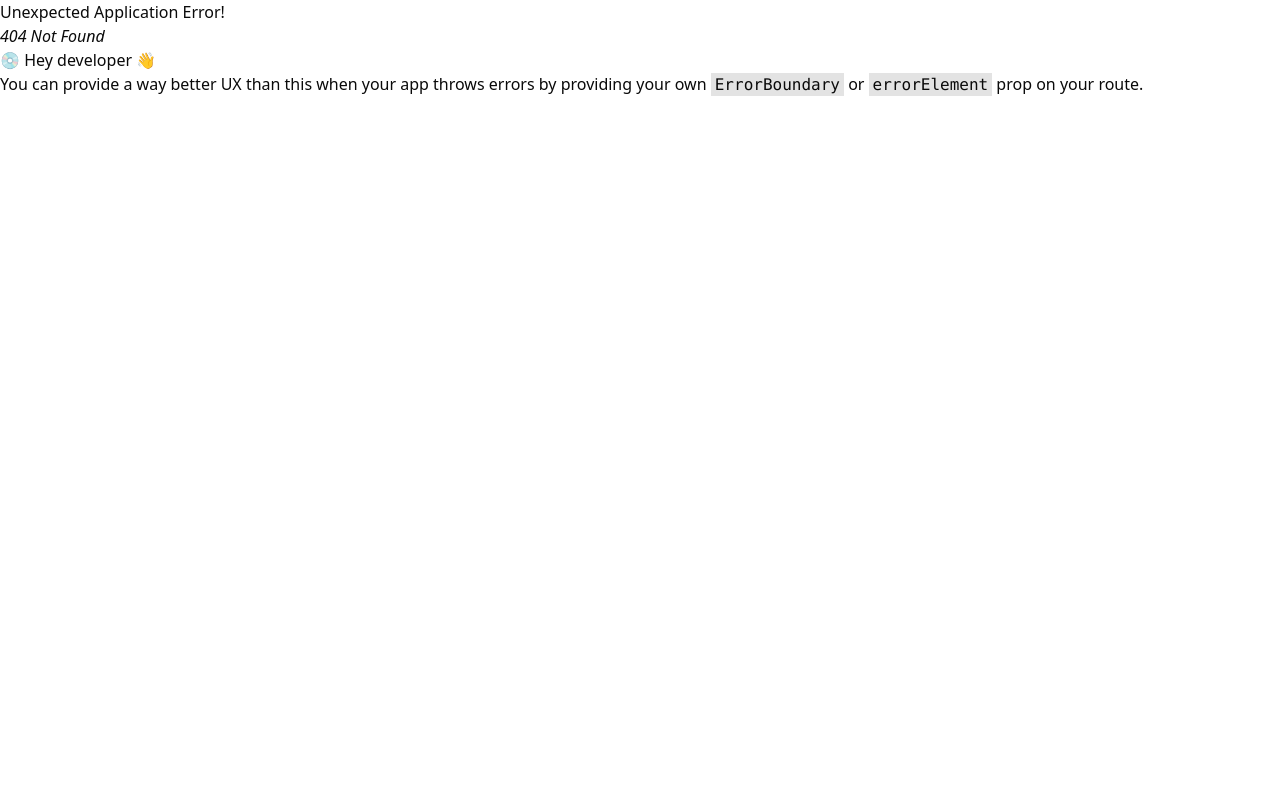
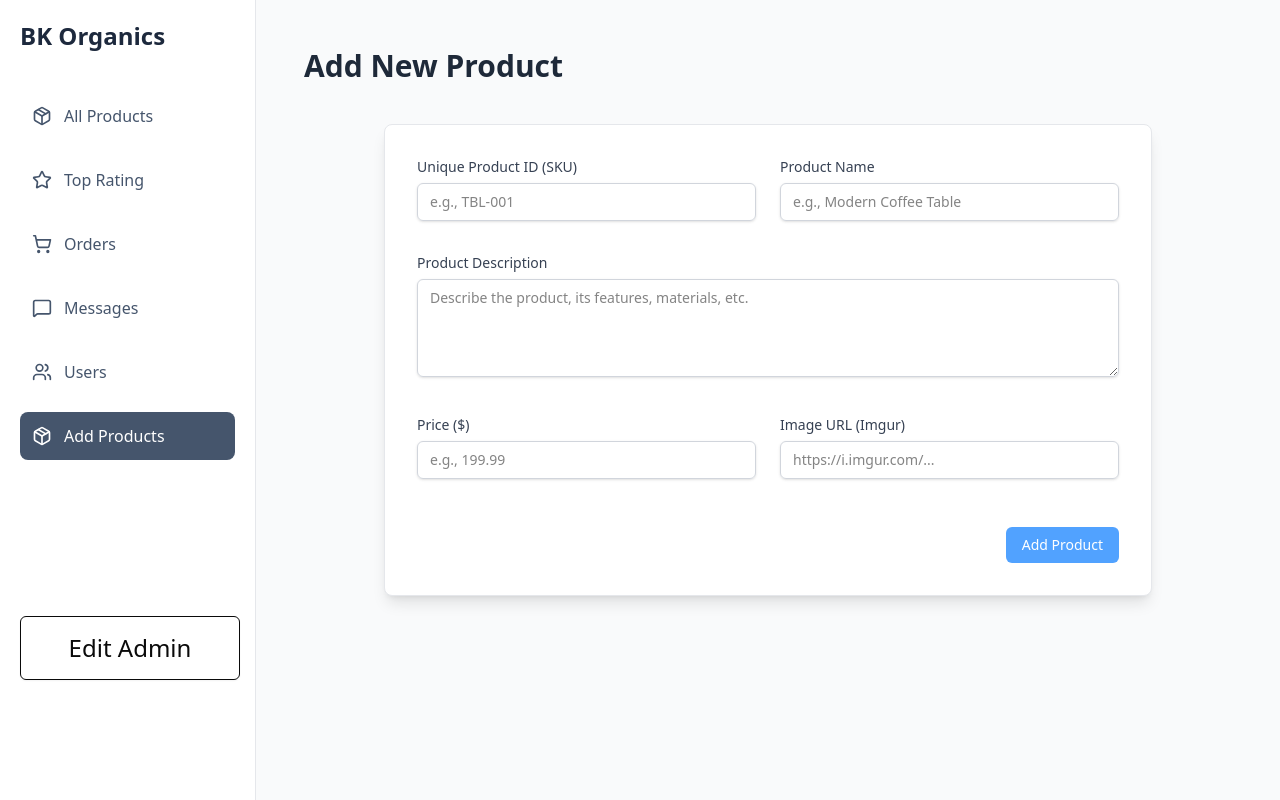
Before and after one commit to Abbas334900/BK_Organics, a React (Vite) app: page /admin/AddProduct in a window 1280 px wide. Before the commit this address had no page. Built offline with nearby package versions, Linux system fonts and the light colour scheme.

Commit message:
Add Product in database

```diff
--- a/src/Admin_Dashbored/DashBoared.jsx
+++ b/src/Admin_Dashbored/DashBoared.jsx
@@ -22,6 +22,7 @@ const Dashboard = () => {
     { to: '/admin/Orders', text: 'Orders', icon: <ShoppingCart size={20} /> },
     { to: '/admin/Messeges', text: 'Messages', icon: <MessageSquare size={20} /> },
     { to: '/admin/User', text: 'Users', icon: <Users size={20} /> },
+    { to: '/admin/AddProduct', text: 'Add Products', icon: <Package size={20} /> },
   ];
 
   // 3. Helper function for NavLink className
--- /dev/null
+++ b/src/Admin_Dashbored/Pages/AddProductForm.jsx
@@ -0,0 +1,186 @@
+import { Button } from '@/components/ui/button';
+import React, { useState } from 'react';
+// Imports for shadcn/ui components have been removed
+
+const AddProductForm = () => {
+    // State for each form field
+    const [productId, setProductId] = useState('');
+    const [name, setName] = useState('');
+    const [description, setDescription] = useState('');
+    const [price, setPrice] = useState('');
+    const [imageUrl, setImageUrl] = useState('');
+
+    // State for loading and feedback messages
+    const [loading, setLoading] = useState(false);
+    const [message, setMessage] = useState(null); // { type: 'success' | 'error', text: string }
+
+    const handleSubmit = async (e) => {
+        e.preventDefault(); // Prevent default form reload
+        setLoading(true);
+        setMessage(null); // Clear previous messages
+
+        // Package the data to send
+        const productData = {
+            productId,
+            name,
+            description,
+            price: Number(price), // Ensure price is sent as a number
+            imageUrl
+        };
+
+        try {
+            // Call your new API endpoint
+            const response = await fetch('http://localhost:3000/api/products/add', {
+                method: 'POST',
+                headers: {
+                    'Content-Type': 'application/json',
+                },
+                body: JSON.stringify(productData),
+            });
+
+            const data = await response.json();
+
+            if (!response.ok) {
+                // If server sends an error (e.g., "Product ID already exists")
+                throw new Error(data.message || 'Failed to add product');
+            }
+
+            // --- Success ---
+            setMessage({ type: 'success', text: `Successfully added: ${data.name}` });
+
+            // Clear the form fields
+            setProductId('');
+            setName('');
+            setDescription('');
+            setPrice('');
+            setImageUrl('');
+
+        } catch (error) {
+            // --- Error ---
+            setMessage({ type: 'error', text: error.message });
+        } finally {
+            setLoading(false); // Stop loading indicator
+        }
+    };
+
+    // Helper class for form inputs and textareas
+    const inputClasses = "w-full px-3 py-2 border border-gray-300 rounded-md shadow-sm focus:outline-none focus:ring-indigo-500 focus:border-indigo-500 sm:text-sm";
+    const labelClasses = "block text-sm font-medium text-gray-700 mb-1.5";
+
+    return (
+        <>
+            <h2 className="text-3xl font-bold mb-6 text-gray-800">Add New Product</h2>
+
+            {/* Styled wrapper to match your dashboard's card look */}
+            <div className="shadow-lg rounded-lg border border-gray-200 p-6 md:p-8 bg-white mt-10 max-w-3xl mx-20">
+                <form onSubmit={handleSubmit} className="space-y-8">
+                    {/* Form fields are in a grid for better layout */}
+                    <div className="grid grid-cols-1 md:grid-cols-2 gap-6">
+                        {/* Product ID */}
+                        <div>
+                            <label htmlFor="productId" className={labelClasses}>Unique Product ID (SKU)</label>
+                            <input
+                                id="productId"
+                                type="text"
+                                value={productId}
+                                onChange={(e) => setProductId(e.target.value)}
+                                placeholder="e.g., TBL-001"
+                                required
+                                className={inputClasses}
+                            />
+                        </div>
+
+                        {/* Product Name */}
+                        <div>
+                            <label htmlFor="productName" className={labelClasses}>Product Name</label>
+                            <input
+                                id="productName"
+                                type="text"
+                                value={name}
+                                onChange={(e) => setName(e.target.value)}
+                                placeholder="e.g., Modern Coffee Table"
+                                required
+                                className={inputClasses}
+                            />
+                        </div>
+                    </div>
+
+                    {/* Product Description */}
+                    <div>
+                        <label htmlFor="productDescription" className={labelClasses}>Product Description</label>
+                        <textarea
+                            id="productDescription"
+                            value={description}
+                            onChange={(e) => setDescription(e.target.value)}
+                            placeholder="Describe the product, its features, materials, etc."
+                            required
+                            rows={4}
+                            className={inputClasses}
+                        />
+                    </div>
+
+                    <div className="grid grid-cols-1 md:grid-cols-2 gap-6">
+                        {/* Price */}
+                        <div>
+                            <label htmlFor="productPrice" className={labelClasses}>Price ($)</label>
+                            <input
+                                id="productPrice"
+                                type="number"
+                                value={price}
+                                onChange={(e) => setPrice(e.target.value)}
+                                placeholder="e.g., 199.99"
+                                required
+                                min="0"
+                                step="0.01" // Allows for cents
+                                className={inputClasses}
+                            />
+                        </div>
+
+                        {/* Image URL */}
+                        <div>
+                            <label htmlFor="imageUrl" className={labelClasses}>Image URL (Imgur)</label>
+                            <input
+                                id="imageUrl"
+                                type="url" // Use 'url' type for better validation
+                                value={imageUrl}
+                                onChange={(e) => setImageUrl(e.target.value)}
+                                placeholder="https://i.imgur.com/..."
+                                required
+                                className={inputClasses}
+                            />
+                        </div>
+                    </div>
+
+                    {/* Submit Button & Feedback Message */}
+                    <div className="flex flex-col sm:flex-row sm:items-center sm:justify-between gap-4 pt-4">
+                        <div className="flex-1">
+                            {/* Feedback Message */}
+                            {message && (
+                                <div
+                                    className={`p-3 rounded-md text-sm font-medium ${
+                                        message.type === 'success'
+                                            ? 'bg-green-100 text-green-900'
+                                            : 'bg-red-100 text-red-900'
+                                    }`}
+                                >
+                                    {message.text}
+                                </div>
+                            )}
+                        </div>
+
+                        <Button
+                            variant="blue"
+                            type="submit"
+                            disabled={loading}
+                            // className="w-full sm:w-auto inline-flex justify-center py-2 px-4 border border-transparent shadow-sm text-sm font-medium rounded-md text-white bg-indigo-600 hover:bg-indigo-700 focus:outline-none focus:ring-2 focus:ring-offset-2 focus:ring-indigo-500 disabled:opacity-50 disabled:bg-indigo-400"
+                        >
+                            {loading ? 'Adding Product...' : 'Add Product'}
+                        </Button>
+                    </div>
+                </form>
+            </div>
+        </>
+    );
+};
+
+export default AddProductForm;
--- a/src/App.jsx
+++ b/src/App.jsx
@@ -13,6 +13,7 @@ import Order_DashBoared from './Admin_Dashbored/Pages/Order_DashBoared'
 import Products_Dashboard from './Admin_Dashbored/Pages/Product_DashBoared'
 import Messeges_DashBoared from './Admin_Dashbored/Pages/Messeges_DashBored'
 import User_Dashboared from './Admin_Dashbored/Pages/User_DashBoared'
+import AddProductForm from './Admin_Dashbored/Pages/AddProductForm'
 
 export default function App() {
 
@@ -65,6 +66,10 @@ export default function App() {
           path: '/admin/User',
           element: <User_Dashboared />
         },
+        {
+          path: '/admin/AddProduct',
+          element: <AddProductForm />
+        }
       ]
     }
 
```
